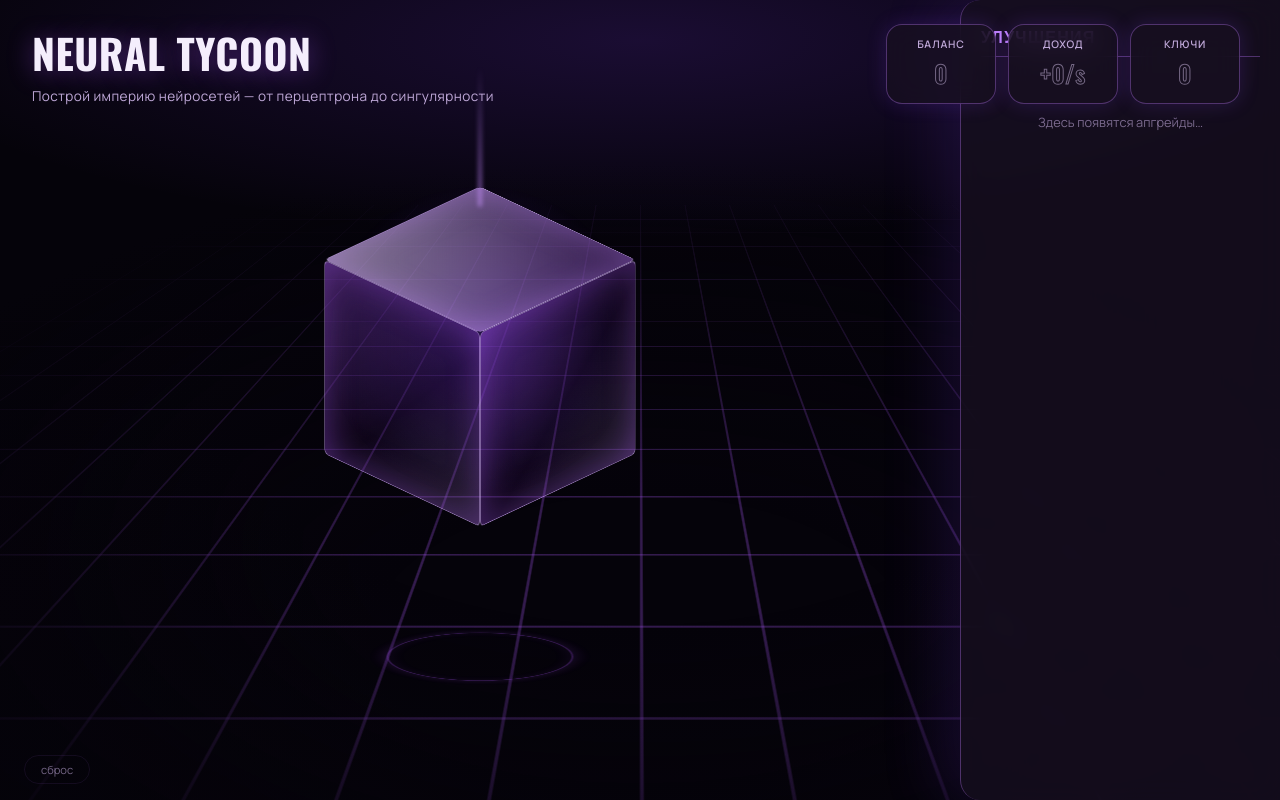
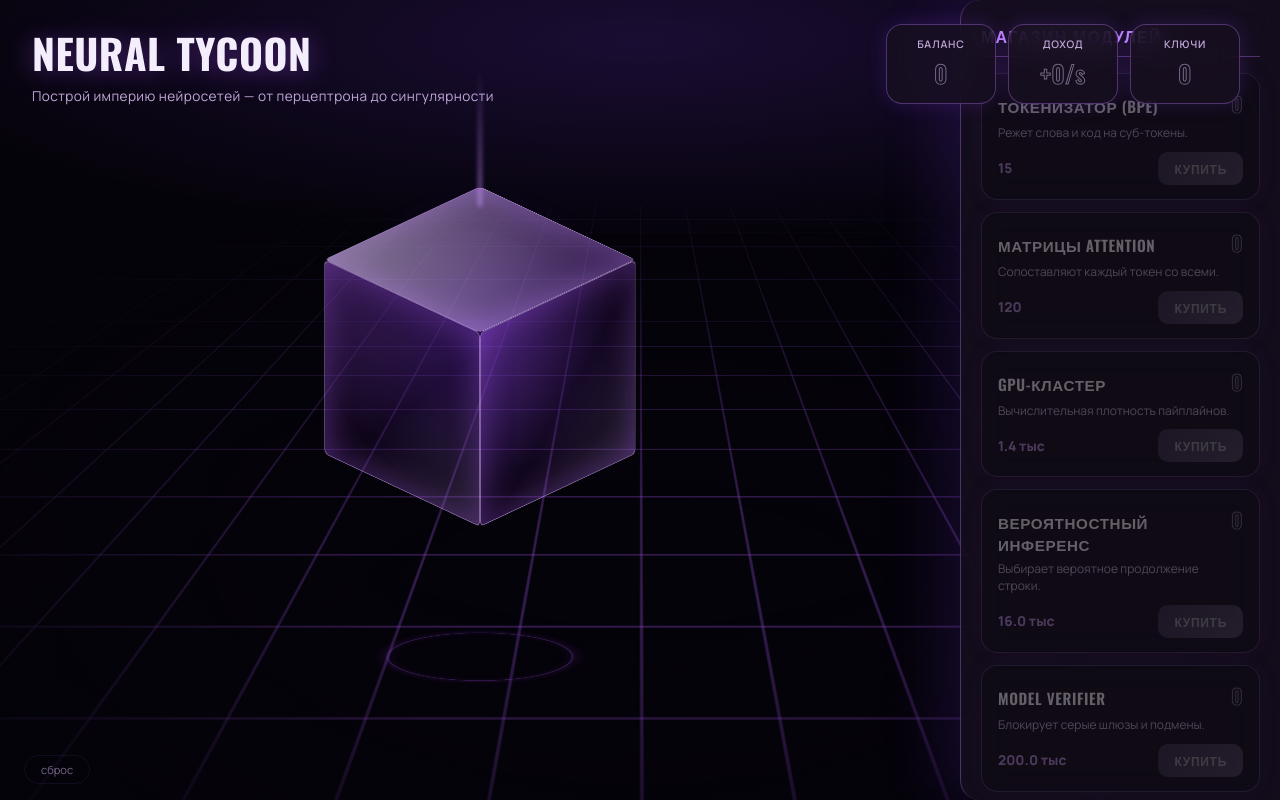
Before and after one commit to a80479314-a11y/neural-tycoon, a React (Vite) app: page / in a window 1280 px wide. Built offline with nearby package versions, Linux system fonts and the light colour scheme.

Commit message:
task snapshot 3187ede1-0f14-4451-ab44-c7619fddc924

```diff
--- a/game.js
+++ b/game.js
@@ -32,6 +32,10 @@ function getIncome() {
   return income * globalMult();
 }
 
+function getPrice(building) {
+  return Math.ceil(building.cost * Math.pow(CONFIG.costGrowth, state.owned[building.id]));
+}
+
 function updateHUD() {
   const balanceEl = document.querySelector('[data-hud="balance"]');
   const incomeEl = document.querySelector('[data-hud="income"]');
@@ -42,6 +46,80 @@ function updateHUD() {
   if (keysEl) keysEl.textContent = state.keys.toString();
 }
 
+// Рендер магазина (ОДИН раз)
+function renderShop() {
+  const shopEl = document.getElementById('shop');
+  if (!shopEl) return;
+
+  CONFIG.buildings.forEach(building => {
+    const item = document.createElement('div');
+    item.className = 'item';
+    item.dataset.buildingId = building.id;
+
+    item.innerHTML = `
+      <div class="item__header">
+        <span class="item__name">${building.name}</span>
+        <span class="item__count" data-count="${building.id}">0</span>
+      </div>
+      <div class="item__desc">${building.desc}</div>
+      <div class="item__row">
+        <span class="item__price" data-price="${building.id}">${formatNumber(building.cost)}</span>
+        <button class="item__buy" data-buy="${building.id}">Купить</button>
+      </div>
+    `;
+
+    shopEl.appendChild(item);
+  });
+
+  // Обработчики покупки
+  shopEl.addEventListener('click', (e) => {
+    const buyBtn = e.target.closest('[data-buy]');
+    if (!buyBtn) return;
+
+    const id = buyBtn.dataset.buy;
+    const building = CONFIG.buildings.find(b => b.id === id);
+    if (!building) return;
+
+    const price = getPrice(building);
+    if (state.money >= price) {
+      state.money -= price;
+      state.owned[id]++;
+      updateShop();
+      updateHUD();
+    }
+  });
+}
+
+// Обновление магазина (каждый тик)
+function updateShop() {
+  CONFIG.buildings.forEach(building => {
+    const item = document.querySelector(`[data-building-id="${building.id}"]`);
+    if (!item) return;
+
+    const price = getPrice(building);
+    const canAfford = state.money >= price;
+
+    // Обновляем количество
+    const countEl = item.querySelector(`[data-count="${building.id}"]`);
+    if (countEl) countEl.textContent = state.owned[building.id].toString();
+
+    // Обновляем цену
+    const priceEl = item.querySelector(`[data-price="${building.id}"]`);
+    if (priceEl) priceEl.textContent = formatNumber(price);
+
+    // Обновляем состояние кнопки
+    const buyBtn = item.querySelector(`[data-buy="${building.id}"]`);
+    if (buyBtn) buyBtn.disabled = !canAfford;
+
+    // Обновляем приглушение карточки
+    if (canAfford) {
+      item.classList.remove('item--disabled');
+    } else {
+      item.classList.add('item--disabled');
+    }
+  });
+}
+
 // Тик игры (100ms)
 setInterval(() => {
   const dt = 0.1; // 100ms = 0.1s
@@ -50,6 +128,7 @@ setInterval(() => {
   state.money += earned;
   state.lifetime += earned;
   updateHUD();
+  updateShop();
 }, 100);
 
 // Клик по кубу
@@ -60,5 +139,9 @@ if (cubeWrapper) {
     state.money += earned;
     state.lifetime += earned;
     updateHUD();
+    updateShop();
   });
 }
+
+// Инициализация магазина при загрузке
+renderShop();
--- a/index.html
+++ b/index.html
@@ -67,8 +67,8 @@
 
     <!-- Side Panel -->
     <aside class="side-panel">
-      <div class="side-panel__title">Улучшения</div>
-      <div class="side-panel__placeholder">Здесь появятся апгрейды…</div>
+      <div class="side-panel__title">Магазин модулей</div>
+      <div class="shop" id="shop"></div>
     </aside>
 
     <!-- Bottom Controls -->
--- a/styles.css
+++ b/styles.css
@@ -311,6 +311,108 @@ body {
   gap: 16px;
 }
 
+/* ---------- Shop Items ---------- */
+.shop {
+  display: flex;
+  flex-direction: column;
+  gap: 12px;
+}
+
+.item {
+  background: rgba(24, 16, 32, 0.6);
+  border: 1px solid var(--line);
+  border-radius: 16px;
+  padding: 14px 16px;
+  backdrop-filter: blur(12px);
+  -webkit-backdrop-filter: blur(12px);
+  box-shadow: 0 0 20px rgba(124, 58, 237, 0.2);
+  transition: opacity 0.3s, filter 0.3s;
+}
+
+.item--disabled {
+  opacity: 0.55;
+  filter: grayscale(0.4) brightness(0.7);
+}
+
+.item__header {
+  display: flex;
+  justify-content: space-between;
+  align-items: baseline;
+  margin-bottom: 6px;
+}
+
+.item__name {
+  font-family: 'Oswald', sans-serif;
+  font-weight: 600;
+  font-size: 0.95rem;
+  text-transform: uppercase;
+  letter-spacing: 0.04em;
+  color: var(--text);
+}
+
+.item__count {
+  font-family: 'Oswald', sans-serif;
+  font-weight: 600;
+  font-size: 1.3rem;
+  color: transparent;
+  -webkit-text-stroke: 1px rgba(233, 213, 255, 0.45);
+  letter-spacing: 0.02em;
+}
+
+.item__desc {
+  font-family: 'Manrope', sans-serif;
+  font-weight: 400;
+  font-size: 0.75rem;
+  color: var(--muted);
+  line-height: 1.4;
+  margin-bottom: 10px;
+}
+
+.item__row {
+  display: flex;
+  justify-content: space-between;
+  align-items: center;
+  gap: 12px;
+}
+
+.item__price {
+  font-family: 'Manrope', sans-serif;
+  font-weight: 800;
+  font-size: 0.85rem;
+  color: var(--violet);
+}
+
+.item__buy {
+  font-family: 'Oswald', sans-serif;
+  font-weight: 600;
+  font-size: 0.75rem;
+  text-transform: uppercase;
+  letter-spacing: 0.06em;
+  color: var(--text);
+  background: linear-gradient(135deg, var(--deep), var(--primary));
+  border: none;
+  border-radius: 10px;
+  padding: 8px 16px;
+  cursor: pointer;
+  box-shadow: 0 0 20px rgba(168, 85, 247, 0.35);
+  transition: box-shadow 0.3s, transform 0.2s, filter 0.3s;
+}
+
+.item__buy:hover:not(:disabled) {
+  box-shadow: 0 0 30px rgba(168, 85, 247, 0.5);
+  transform: scale(1.03);
+}
+
+.item__buy:active:not(:disabled) {
+  transform: scale(0.97);
+}
+
+.item__buy:disabled {
+  filter: grayscale(0.6) brightness(0.6);
+  cursor: not-allowed;
+  box-shadow: none;
+}
+
 /* Custom scrollbar */
 .side-panel::-webkit-scrollbar {
   width: 5px;
```
